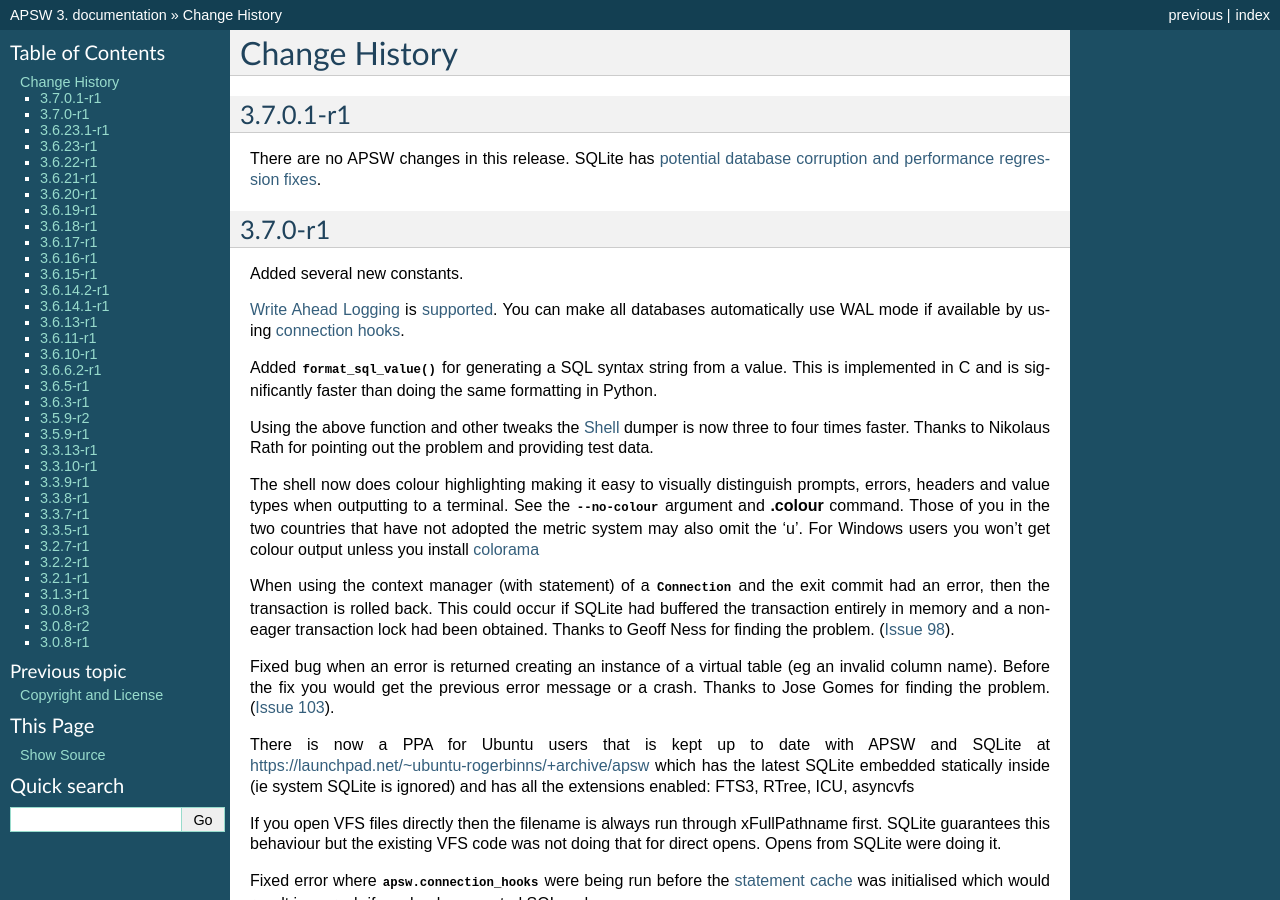
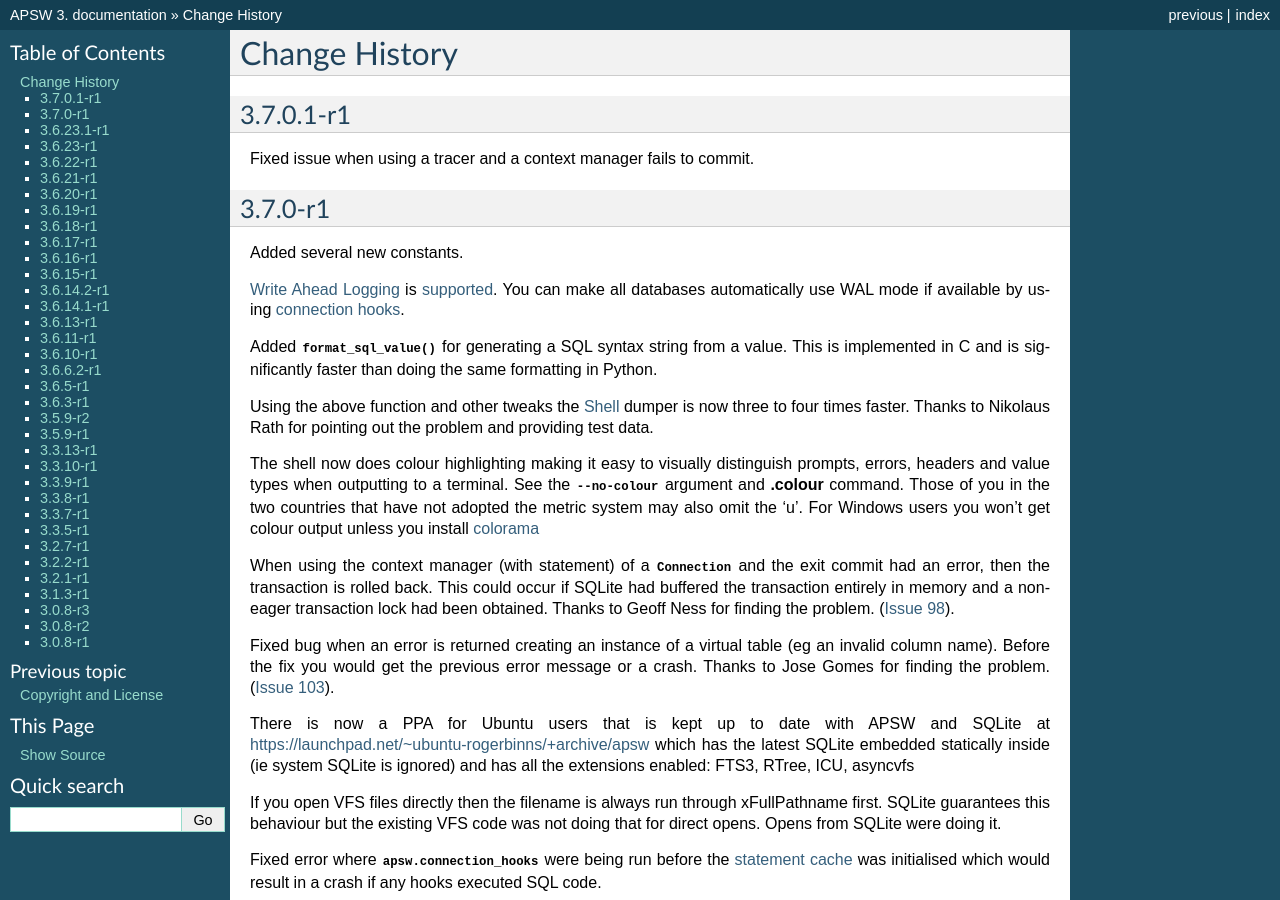
Before and after one commit to rogerbinns/apsw, a Sphinx documentation site: the page built from doc/changes.rst, in a window 1280 px wide and 900 px high. Built offline with Sphinx 7.4.7, drawn with Linux system fonts in a browser that asks for light colours; pages that are not in the unit, such as notebooks, are missing from menus; the version number is read from the project's files by our own code.

Commit message:
There was a change

```diff
--- a/doc/changes.rst
+++ b/doc/changes.rst
@@ -5,9 +5,7 @@
 3.7.0.1-r1
 ==========
 
-There are no APSW changes in this release.  SQLite has `potential
-database corruption and performance regression fixes
-<http://www.sqlite.org/releaselog/3_7_0_1.html>`__.
+Fixed issue when using a tracer and a context manager fails to commit.
 
 3.7.0-r1
 ========
```
